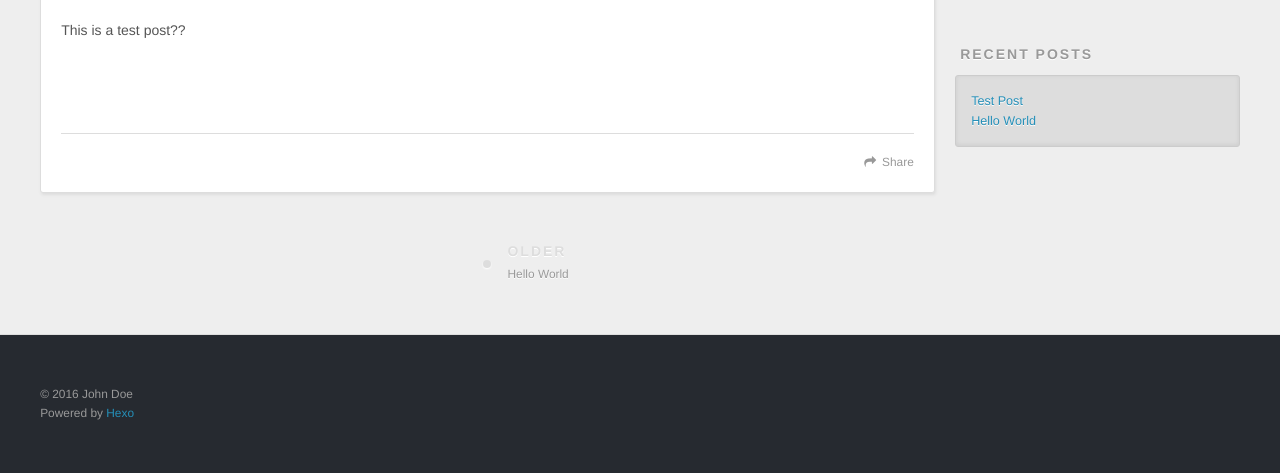
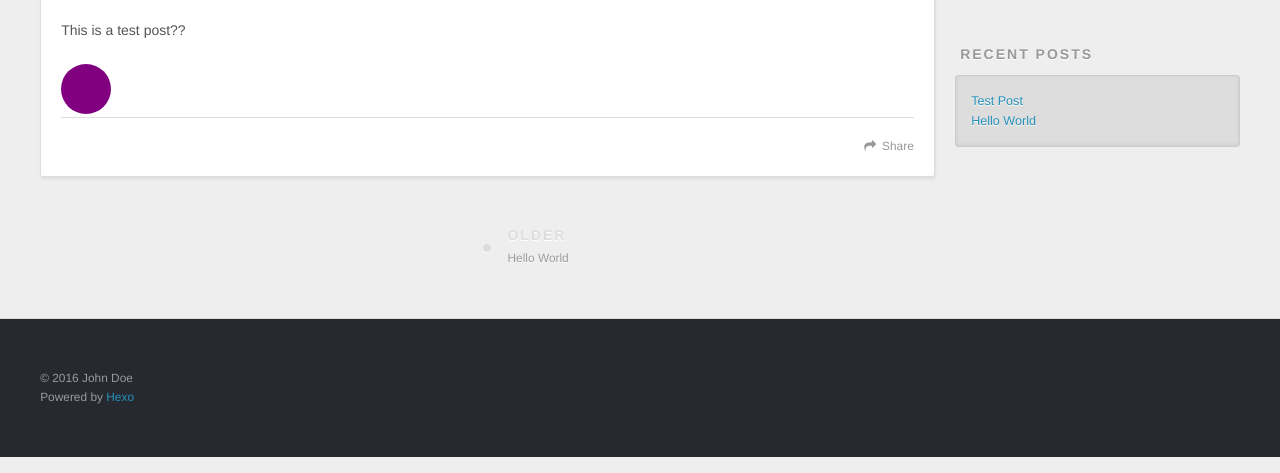
Before and after one commit to zcxxiv/yelp-review-mining, a plain HTML site: page 2016/03/21/Test-Post/index.html in a window 1280 px wide. Shown: the part 434-907 px from the top of the page. Drawn offline with nearby package versions, Linux system fonts and the light colour scheme.

Commit message:
Site updated: 2016-03-21 11:44:57

```diff
--- a/2016/03/21/Test-Post/index.html
+++ b/2016/03/21/Test-Post/index.html
@@ -11,7 +11,7 @@
 <meta property="og:url" content="http://yoursite.com/2016/03/21/Test-Post/index.html">
 <meta property="og:site_name" content="Hexo">
 <meta property="og:description" content="This is a test post??">
-<meta property="og:updated_time" content="2016-03-21T15:43:48.000Z">
+<meta property="og:updated_time" content="2016-03-21T15:44:48.000Z">
 <meta name="twitter:card" content="summary">
 <meta name="twitter:title" content="Test Post">
 <meta name="twitter:description" content="This is a test post??">
@@ -89,7 +89,7 @@
 <!-- ![meat](/images/meat.jpg) -->
 <p><script src="https://ajax.googleapis.com/ajax/libs/jquery/2.2.0/jquery.min.js"></script> <!-- JQUERY --></p>
 <p><script src="https://cdnjs.cloudflare.com/ajax/libs/d3/3.5.16/d3.min.js"></script> <!-- D3.js --></p>
-<svg width="50" height="50"><br/>  <circle cx="25" cy="25" r="25" fill="purple"/><br/></svg>
+<svg width="50" height="50"><circle cx="25" cy="25" r="25" fill="purple"/></svg>
 
 
 
```
Also changed, not shown: index.html (+1 -1 lines).
